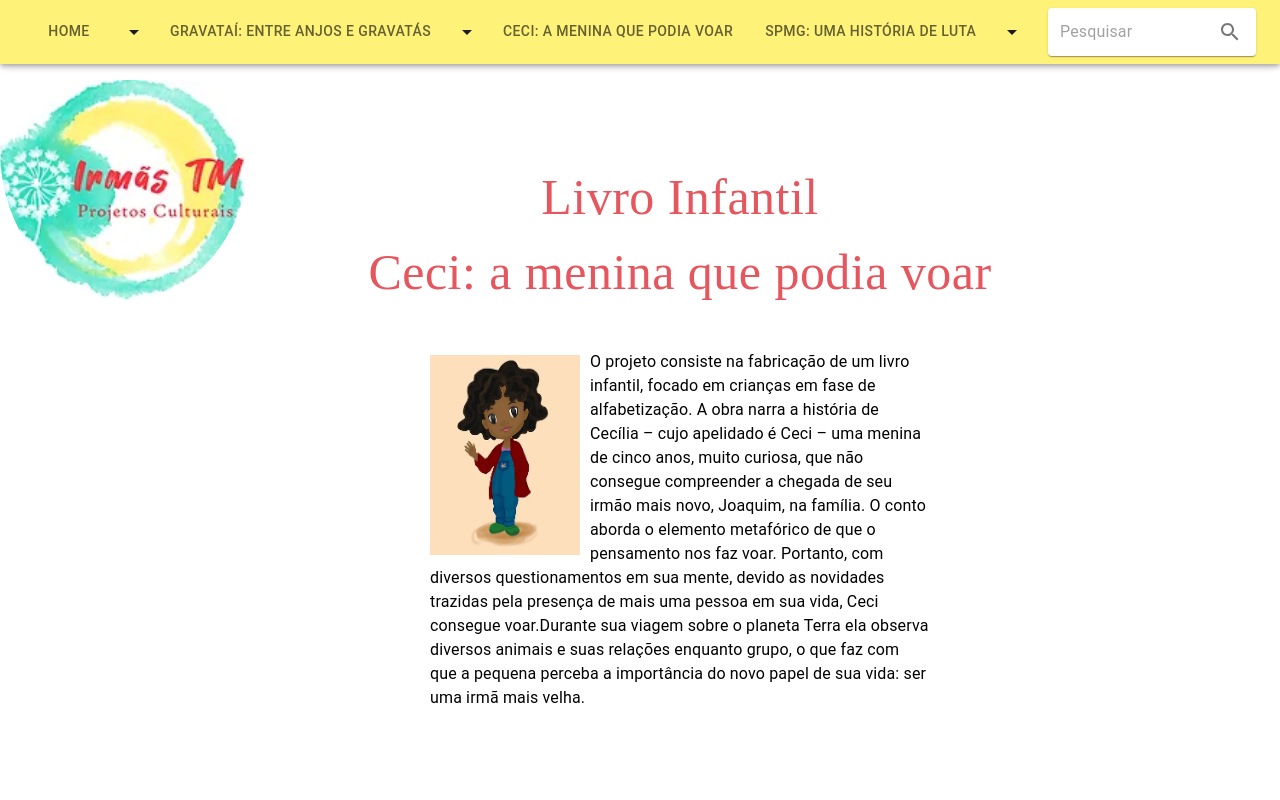
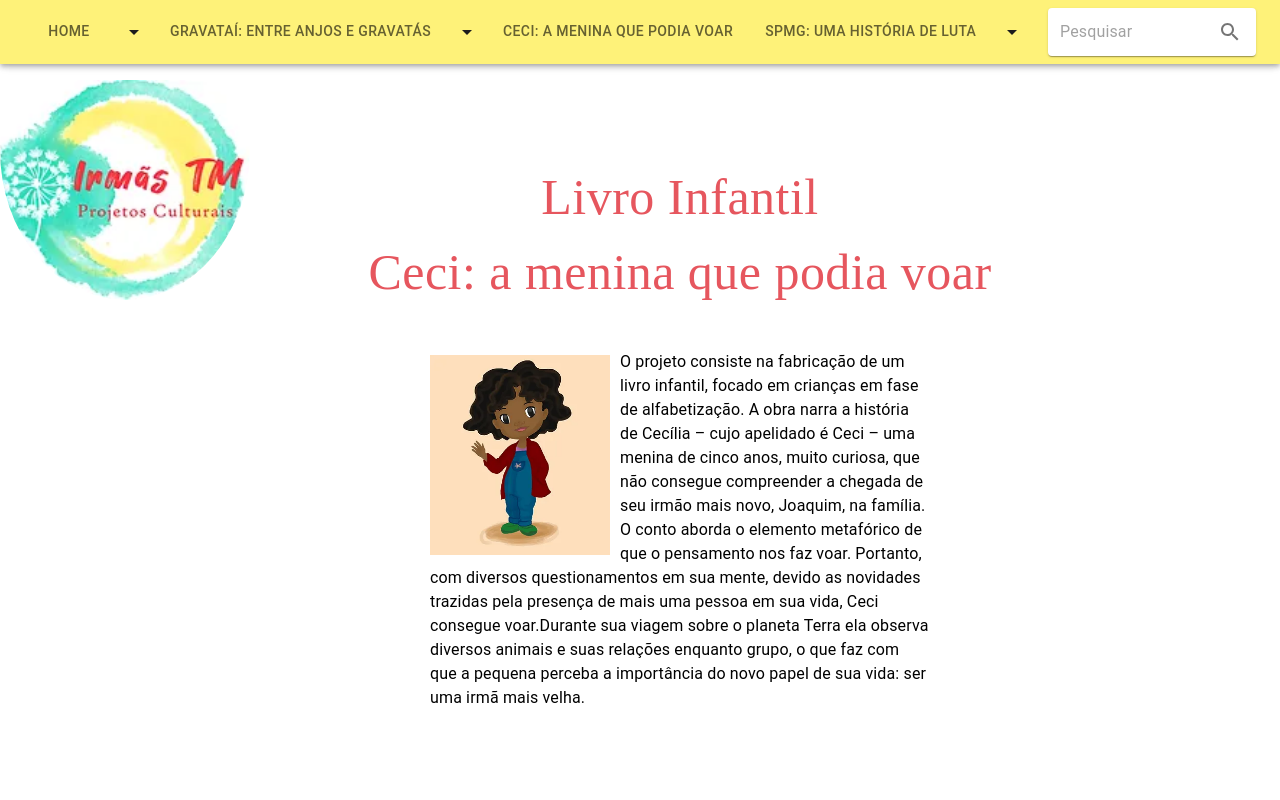
Before and after one commit to RuanF7/projetos_culturais_website, a Next.js app: page /ceci/Ceci in a window 1280 px wide. Shown: the top 800 px of the page. Built offline with nearby package versions, Linux system fonts and the light colour scheme.

Commit message:
refactor: ceci image

```diff
--- a/src/pages/ceci/Ceci.tsx
+++ b/src/pages/ceci/Ceci.tsx
@@ -49,7 +49,7 @@ function Ceci() {
                   className={styles.imagem}
                   src="/imagensCeci/ceci.webp"
                   alt="Imagem do livro Gravataí"
-                  width={150}
+                  width={180}
                   height={200} />
                 O projeto consiste na fabricação de um livro infantil, focado em crianças em fase de alfabetização.
                 A obra narra a história de Cecília – cujo apelidado é Ceci – uma menina de cinco anos, muito curiosa, que não consegue compreender a chegada de seu irmão mais novo, Joaquim, na família. O conto aborda o elemento  metafórico de que o pensamento nos faz voar. Portanto, com diversos questionamentos em sua mente, devido as novidades trazidas pela presença de mais uma pessoa em sua vida, Ceci consegue voar.Durante sua viagem sobre o planeta Terra ela observa diversos animais e suas relações enquanto grupo, o que faz com que a pequena perceba a importância do novo papel de sua vida: ser uma irmã mais velha.
```
